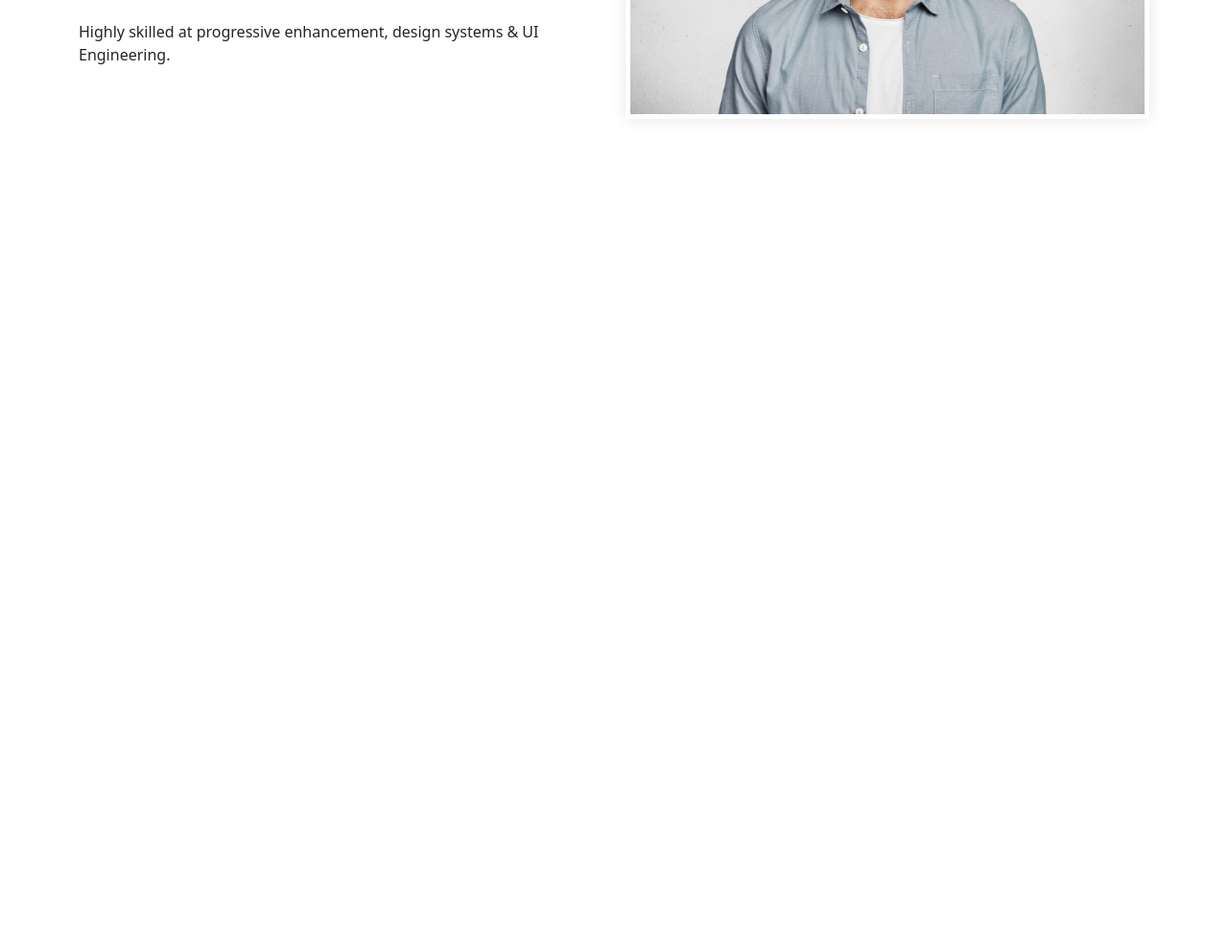
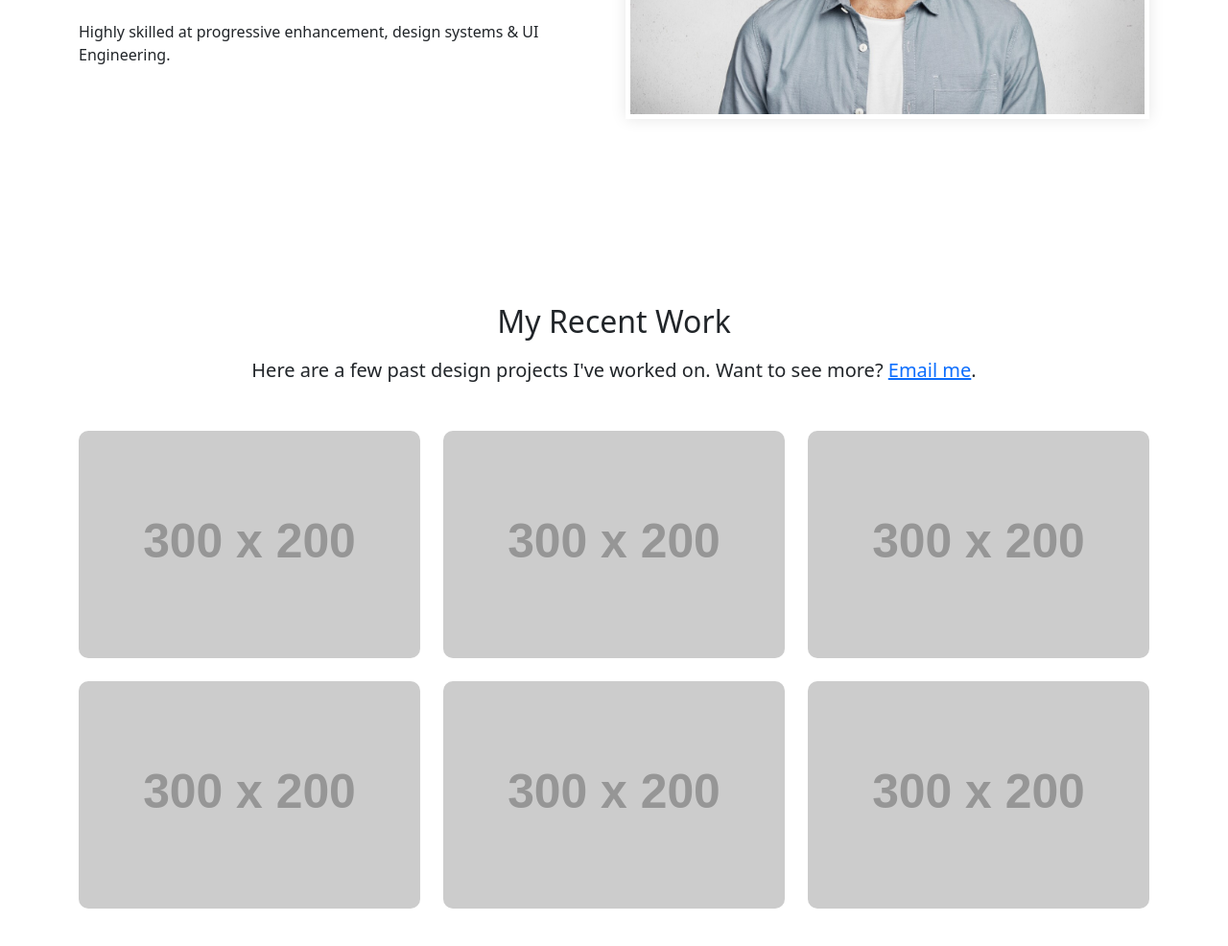
Before and after one commit to chrisstiandiaz/MaquetaPortafolio, a plain HTML site: page Index.html in a window 1280 px wide. Shown: the part 502-1488 px from the top of the page at 96% size. Before the commit the page ends 800 px from the top, so only its background shows below. Drawn offline with nearby package versions, Linux system fonts and the light colour scheme; placeholder pictures from the web are drawn by us.

Commit message:
nuevos cambios3

```diff
--- a/Index.css
+++ b/Index.css
@@ -22,3 +22,14 @@ body, html {
     border: 5px solid #fff;
     box-shadow: 0px 0px 15px rgba(0, 0, 0, 0.1);
 }
+.projects-section {
+    background-color: #ffffff; /* Color de fondo claro */
+}
+
+.projects-section .card {
+    border: none; /* Sin borde en las tarjetas */
+}
+
+.projects-section .card-img-top {
+    border-radius: 10px; /* Bordes redondeados en las imágenes */
+}
--- a/Index.html
+++ b/Index.html
@@ -42,6 +42,50 @@
             </div>
         </div>
     </section>
+      <!-- Projects Section -->
+      <section class="projects-section py-5">
+        <div class="container">
+            <div class="text-center mb-5">
+                <h2 class="mb-3">My Recent Work</h2>
+                <p class="lead">Here are a few past design projects I've worked on. Want to see more? <a href="mailto:email@example.com">Email me</a>.</p>
+            </div>
+            <div class="row g-4">
+                <div class="col-md-4">
+                    <div class="card h-100">
+                        <img src="https://via.placeholder.com/300x200" class="card-img-top" alt="Project 1">
+                    </div>
+                </div>
+                <div class="col-md-4">
+                    <div class="card h-100">
+                        <img src="https://via.placeholder.com/300x200" class="card-img-top" alt="Project 2">
+                    </div>
+                </div>
+                <div class="col-md-4">
+                    <div class="card h-100">
+                        <img src="https://via.placeholder.com/300x200" class="card-img-top" alt="Project 3">
+                    </div>
+                </div>
+                <div class="col-md-4">
+                    <div class="card h-100">
+                        <img src="https://via.placeholder.com/300x200" class="card-img-top" alt="Project 4">
+                    </div>
+                </div>
+                <div class="col-md-4">
+                    <div class="card h-100">
+                        <img src="https://via.placeholder.com/300x200" class="card-img-top" alt="Project 5">
+                    </div>
+                </div>
+                <div class="col-md-4">
+                    <div class="card h-100">
+                        <img src="https://via.placeholder.com/300x200" class="card-img-top" alt="Project 6">
+                    </div>
+                </div>
+            </div>
+        </div>
+    </section>
+
+    <script src="https://cdn.jsdelivr.net/npm/@popperjs/core@2.10.2/dist/umd/popper.min.js"></script>
+    <script src="https://cdn.jsdelivr.net/npm/bootstrap@5.1.3/dist/js/bootstrap.min.js"></script>
 
     <script src="https://cdn.jsdelivr.net/npm/@popperjs/core@2.10.2/dist/umd/popper.min.js"></script>
     <script src="https://cdn.jsdelivr.net/npm/bootstrap@5.1.3/dist/js/bootstrap.min.js"></script>
```
